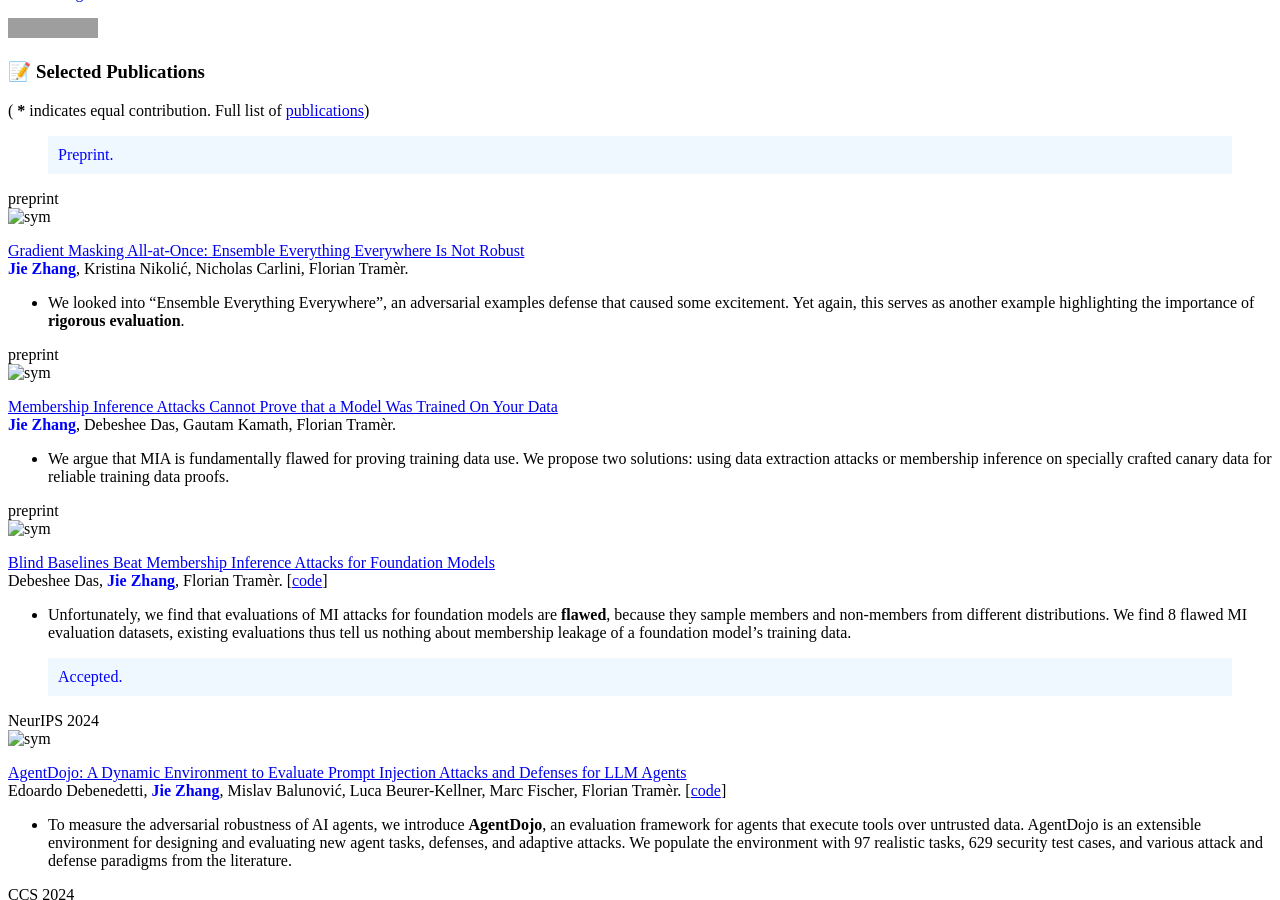
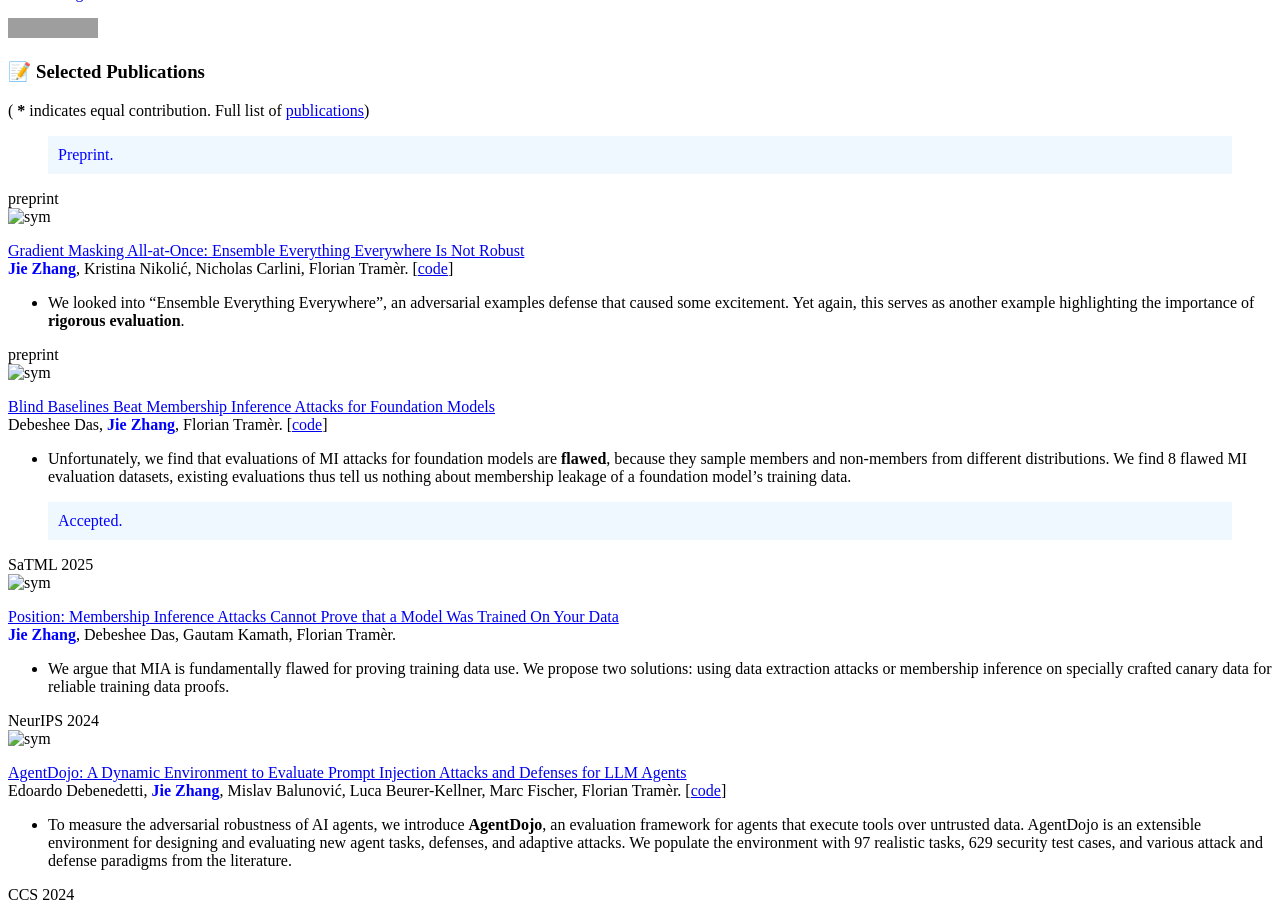
Before and after one commit to zj-jayzhang/zj-jayzhang.github.io, a Jekyll site: the page built from _pages/includes/pubs.md, in a window 1280 px wide and 900 px high, scrolled down 741 px. Built offline with Jekyll 4.4.1, drawn with Linux system fonts in a browser that asks for light colours; our own code applies the rules of GitHub Pages for plain Markdown files; grey boxes are pictures that could not be loaded.

Commit message:
update satml

```diff
--- a/_pages/includes/pubs.md
+++ b/_pages/includes/pubs.md
@@ -38,24 +38,14 @@ Preprint.
 <div class='paper-box-text' markdown="1">
 
 [Gradient Masking All-at-Once: Ensemble Everything Everywhere Is Not Robust](https://arxiv.org/abs/2411.14834) \\
-<span class="me">Jie Zhang</span>, Kristina Nikolić, Nicholas Carlini, Florian Tramèr.
+<span class="me">Jie Zhang</span>, Kristina Nikolić, Nicholas Carlini, Florian Tramèr. \[[code](https://github.com/zj-jayzhang/attack_ens)\]
 
 - We looked into "Ensemble Everything Everywhere", an adversarial examples defense that caused some excitement. Yet again, this serves as another example highlighting the importance of **rigorous evaluation**.
 
 </div>
 </div>
 
-<div class='paper-box'><div class='paper-box-image'><div><div class="badge">preprint</div><img src='images/position.png' alt="sym" width="100%"></div></div>
-<div class='paper-box-text' markdown="1">
 
-[Membership Inference Attacks Cannot Prove that a Model Was Trained On Your Data
-](https://arxiv.org/abs/2409.19798) \\
-<span class="me">Jie Zhang</span>, Debeshee Das,  Gautam Kamath, Florian Tramèr.
-
-- We argue that MIA is fundamentally flawed for proving training data use.  We propose two solutions: using data extraction attacks or membership inference on specially crafted canary data for reliable training data proofs.
-
-</div>
-</div>
 
 
 <div class='paper-box'><div class='paper-box-image'><div><div class="badge">preprint</div><img src='images/blind_mia.png' alt="sym" width="100%"></div></div>
@@ -80,6 +70,18 @@ datasets, existing evaluations thus tell us nothing about membership leakage of
 <blockquote style="font-size: 1em; color: blue; background-color: #f0f8ff; padding: 10px;">
 Accepted.
 </blockquote>
+
+<div class='paper-box'><div class='paper-box-image'><div><div class="badge">SaTML 2025</div><img src='images/position.png' alt="sym" width="100%"></div></div>
+<div class='paper-box-text' markdown="1">
+
+[Position: Membership Inference Attacks Cannot Prove that a Model Was Trained On Your Data
+](https://arxiv.org/abs/2409.19798) \\
+<span class="me">Jie Zhang</span>, Debeshee Das,  Gautam Kamath, Florian Tramèr.
+
+- We argue that MIA is fundamentally flawed for proving training data use.  We propose two solutions: using data extraction attacks or membership inference on specially crafted canary data for reliable training data proofs.
+
+</div>
+</div>
 
 <div class='paper-box'><div class='paper-box-image'><div><div class="badge">NeurIPS 2024</div><img src='images/agentdojo.png' alt="sym" width="100%"></div></div>
 <div class='paper-box-text' markdown="1">
```
